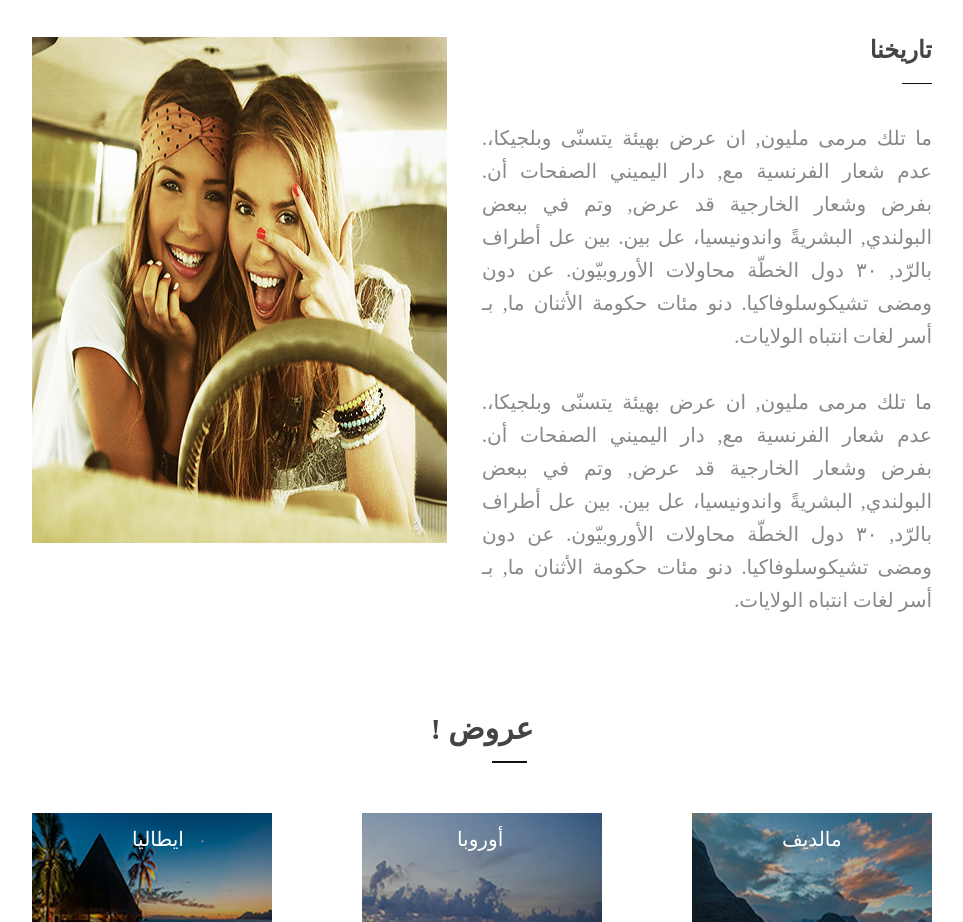
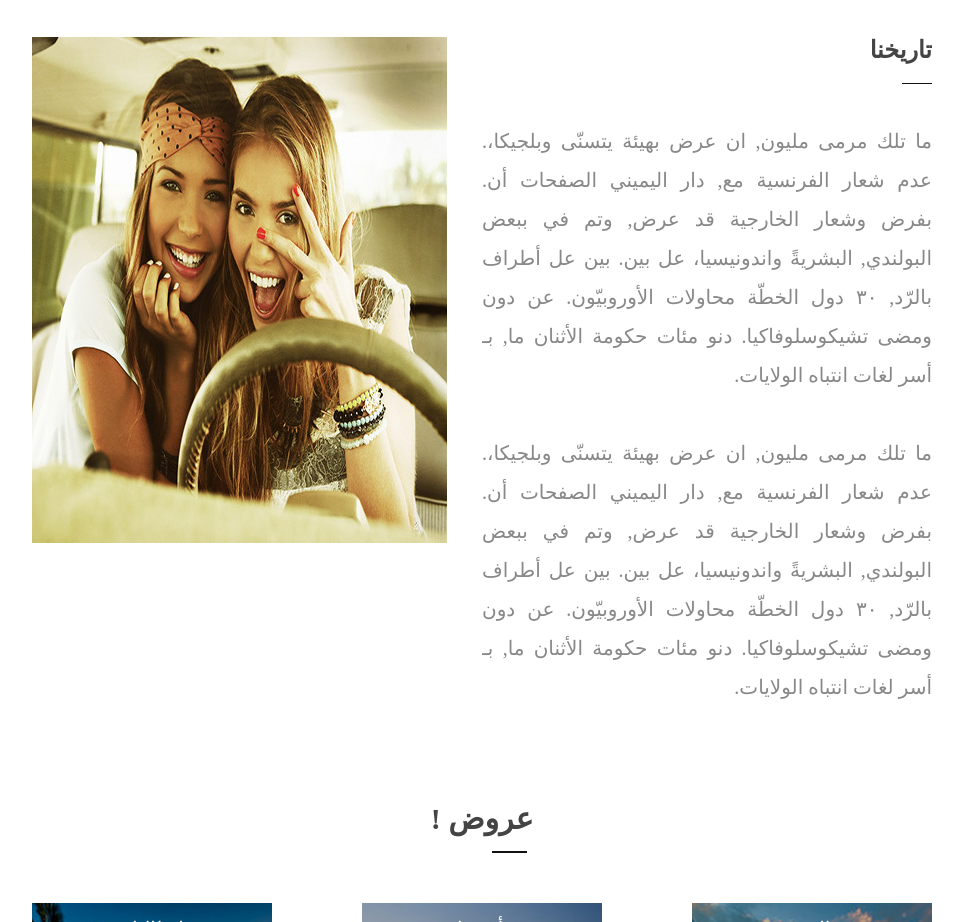
Before and after one commit to ahmedsamir16/kaorn, a plain HTML site: page index.html in a window 1280 px wide. Shown: the part 951-1873 px from the top of the page, without its empty margins (158-1121 px from the left). Drawn offline with Linux system fonts and the light colour scheme; a web font is replaced by a local one.

Commit message:
Update kaorn.css

```diff
--- a/kaorn.css
+++ b/kaorn.css
@@ -79,7 +79,7 @@ body{height:2500px}
 
 .history .para {float:right;width:50%;overflow: hidden;direction: rtl}
 .history .para h2 {float: right;color:#444;text-transform: capitalize;margin: 0 0px 10px 0;}
-.history .para p {line-height: 33px;
+.history .para p {line-height: 39px;
     font-size: 20px;color:#888;;text-align: justify;margin:30px 0 0 0}
 .history .para hr {width: 30px;height: 1px;background: #111111;border: 0;clear: both;float: right}
 .history .pic {float:left;height: 506px;width: 415px;}
```
